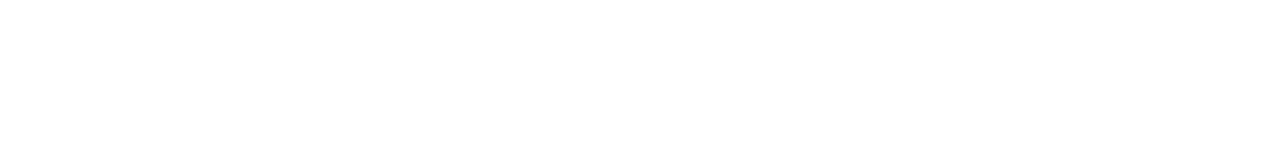
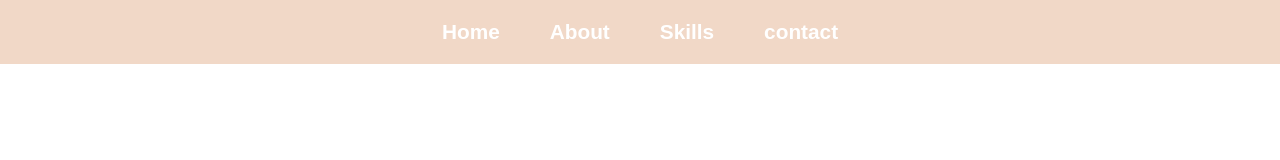
Before and after one commit to GSG-CF05/protofolio-jomana, a plain HTML site: page index.html in a window 1280 px wide. Drawn offline with Linux system fonts and the light colour scheme.

Commit message:
xcreate navbar for my protofolio relates #2

```diff
--- a/index.html
+++ b/index.html
@@ -8,6 +8,13 @@
     <title>prtofolio</title>
 </head>
 <body>
-
+    <nav class="navbar">
+        <ul>
+          <li><a href="#home">Home</a></li>
+          <li><a href="#about">About</a></li>
+          <li><a href="#skills">Skills</a></li>
+          <li><a href="#contact">contact</a></li>
+        </ul>
+      </nav>
 </body>
 </html>
--- a/style.css
+++ b/style.css
@@ -0,0 +1,32 @@
+*{
+    margin: 0;
+    padding: 0;
+    box-sizing: border-box;
+}
+.navbar{
+    display: flex;
+    justify-content: center;
+    align-items: center;
+    position: sticky;
+    background-color:rgb(241, 216, 199);
+}
+.navbar ul{
+    display: flex;
+    list-style: none;
+    margin: 20px 0px;
+}
+.navbar ul li{
+    font-family: sans-serif;
+    font-size: 1.3rem;
+    font-weight: bold;
+
+}
+.navbar ul li a{
+    text-decoration: none;
+    color:white;
+    padding: 10px 25px;
+}
+.navbar ul li a:hover{
+    background-color: white;
+    color: rgb(231, 197, 183);
+}
```
